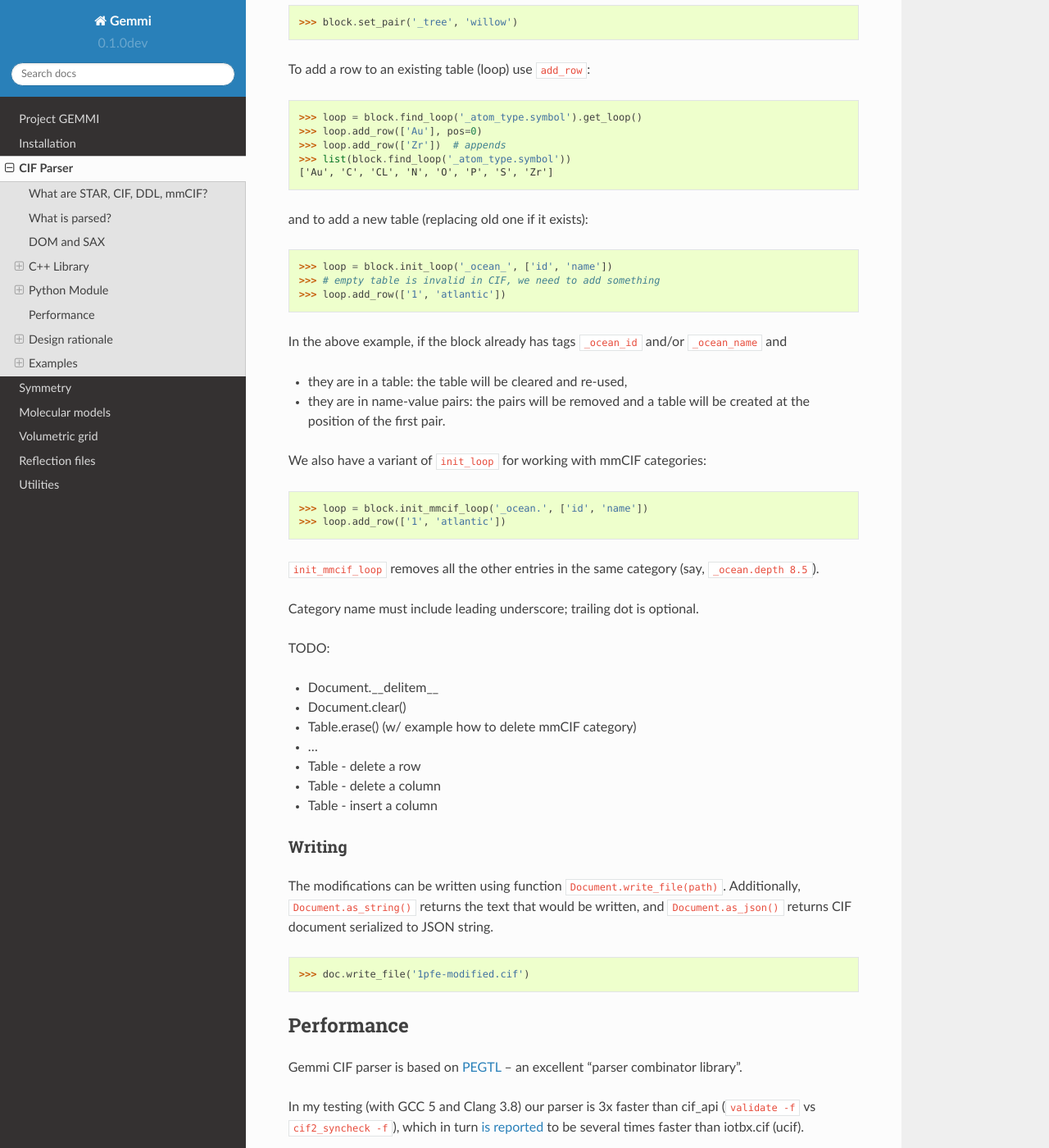
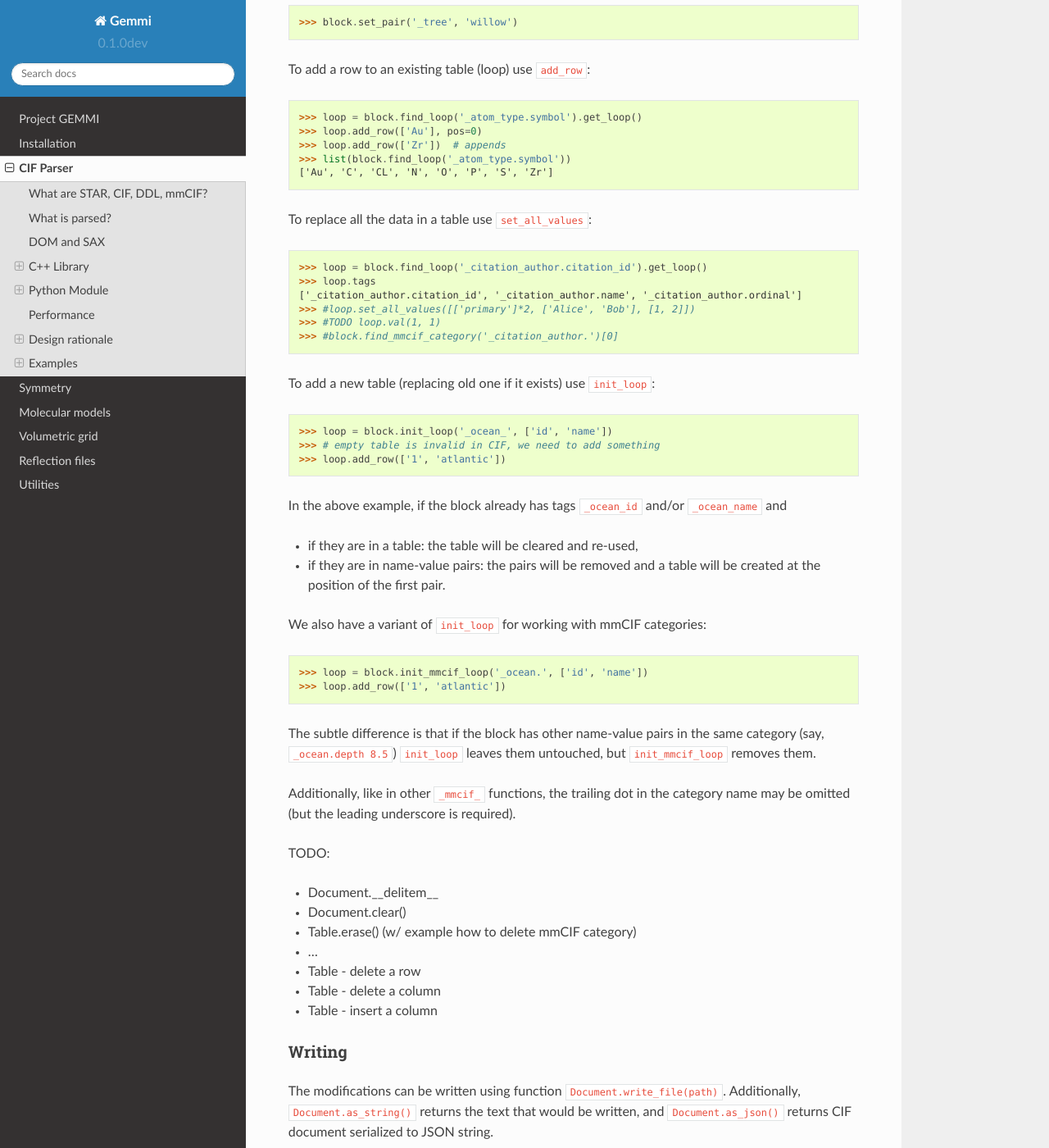
Before and after one commit to project-gemmi/gemmi, a Sphinx documentation site: the page built from docs/cif-parser.rst, in a window 1280 px wide and 1400 px high, scrolled down 14547 px. Shown: the whole window at 82% size. Built offline with Sphinx 7.4.7 and the Read the Docs theme 2.0.0, drawn with Linux system fonts in a browser that asks for light colours.

Commit message:
cif::Loop::set_all_values(columns)

```diff
--- a/docs/cif-parser.rst
+++ b/docs/cif-parser.rst
@@ -722,7 +722,19 @@ To add a row to an existing table (loop) use ``add_row``:
   >>> list(block.find_loop('_atom_type.symbol'))
   ['Au', 'C', 'CL', 'N', 'O', 'P', 'S', 'Zr']
 
-and to add a new table (replacing old one if it exists):
+To replace all the data in a table use ``set_all_values``:
+
+.. doctest::
+
+  >>> loop = block.find_loop('_citation_author.citation_id').get_loop()
+  >>> loop.tags
+  ['_citation_author.citation_id', '_citation_author.name', '_citation_author.ordinal']
+  >>> #loop.set_all_values([['primary']*2, ['Alice', 'Bob'], [1, 2]])
+  >>> #TODO loop.val(1, 1)
+  >>> #block.find_mmcif_category('_citation_author.')[0]
+
+
+To add a new table (replacing old one if it exists) use ``init_loop``:
 
 .. doctest::
 
@@ -733,8 +745,8 @@ and to add a new table (replacing old one if it exists):
 In the above example, if the block already has tags ``_ocean_id``
 and/or ``_ocean_name`` and
 
-* they are in a table: the table will be cleared and re-used,
-* they are in name-value pairs: the pairs will be removed
+* if they are in a table: the table will be cleared and re-used,
+* if they are in name-value pairs: the pairs will be removed
   and a table will be created at the position of the first pair.
 
 We also have a variant of ``init_loop`` for working with mmCIF categories:
@@ -744,10 +756,12 @@ We also have a variant of ``init_loop`` for working with mmCIF categories:
   >>> loop = block.init_mmcif_loop('_ocean.', ['id', 'name'])
   >>> loop.add_row(['1', 'atlantic'])
 
-``init_mmcif_loop`` removes all the other entries in the same category
-(say, ``_ocean.depth 8.5``).
+The subtle difference is that if the block has other name-value pairs
+in the same category (say, ``_ocean.depth 8.5``)
+``init_loop`` leaves them untouched, but ``init_mmcif_loop`` removes them.
 
-Category name must include leading underscore; trailing dot is optional.
+Additionally, like in other ``_mmcif_`` functions, the trailing dot
+in the category name may be omitted (but the leading underscore is required).
 
 TODO:
 
```
Also changed, not shown: 4 other files.
